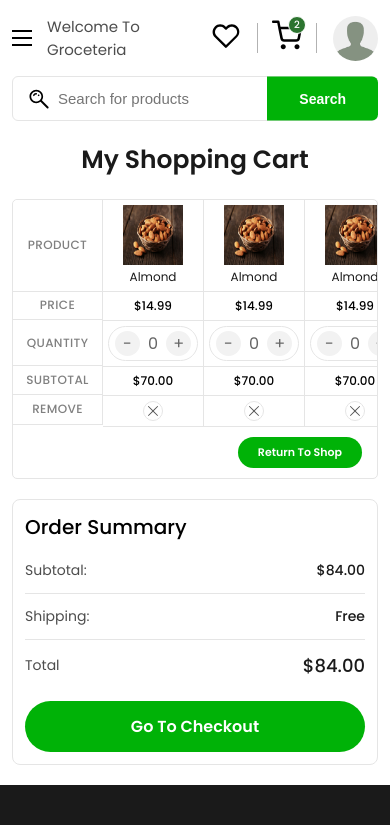
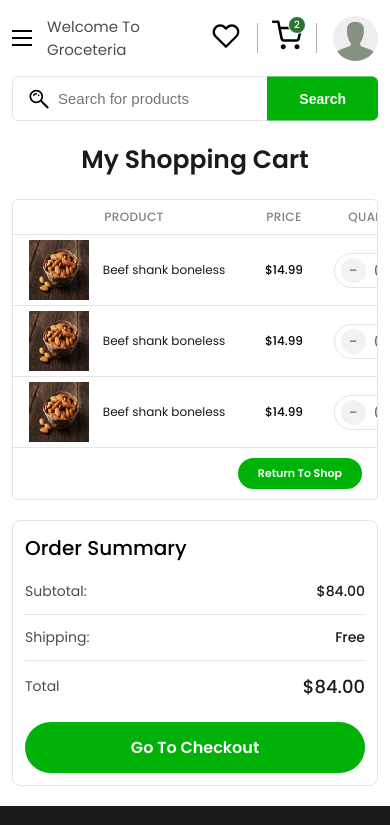
Before and after one commit to mukhammadalime/greceteria, a React (Create React App) app: page /my-cart in a window 390 px wide. Shown: the top 825 px of the page. Built offline with nearby package versions, Linux system fonts and the light colour scheme.

Commit message:
made cart page responsive

```diff
--- a/src/assets/sass/components/_address-book.scss
+++ b/src/assets/sass/components/_address-book.scss
@@ -150,9 +150,6 @@
       text-align: center;
     }
 
-    &__header-2 {
-    }
-
     &__item {
       padding: 1rem;
       h5 {
--- a/src/assets/sass/pages/_cart.scss
+++ b/src/assets/sass/pages/_cart.scss
@@ -9,11 +9,10 @@
     display: grid;
     border-radius: 0.5rem;
     border: 1px solid #e5e5e5;
-    position: relative;
+    overflow-x: scroll;
+    white-space: nowrap;
 
-    &--main {
-      border: unset;
-      display: flex;
+    &--table {
       overflow-x: scroll;
 
       &::-webkit-scrollbar {
@@ -25,73 +24,54 @@
         -ms-overflow-style: none; /* IE and Edge */
         scrollbar-width: none; /* Firefox */
       }
-    }
-  }
-
-  &__content--empty {
+      table {
+        border-spacing: 0;
         width: 100%;
-    height: 100%;
-    padding: 2rem;
         text-align: center;
 
-    h2 {
-      font-weight: 500;
-      font-size: 1.6rem;
-    }
-  }
-
-  &__head {
+        thead {
+          tr {
+            height: 4.7rem;
+            padding: 0 2.4rem;
             display: grid;
-    border-right: 1px solid #e5e5e5;
-    min-width: 10rem;
-    grid-template-rows: 14.1rem 4.1rem 6.7rem 4.1rem 4.1rem;
-    position: absolute;
-    border-top-left-radius: 0.5rem;
-    border-bottom-left-radius: 0.5rem;
-    background-color: #ffffff;
-    top: 0;
-    left: 0;
-    z-index: 3;
-
-    &--textbox {
-      display: flex;
+            gap: 1.5rem;
+            grid-template-columns:
+              minmax(27rem, 1fr) minmax(8rem, 1fr) minmax(13rem, 1fr)
+              minmax(8rem, 1fr) 2.4rem;
             align-items: center;
-      justify-content: center;
+            justify-content: start;
             border-bottom: 1px solid #e5e5e5;
 
-      h5 {
+            th {
               font-size: 1.4rem;
               line-height: 1.4rem;
               letter-spacing: 0.03em;
               font-weight: 500;
               color: #808080;
               text-transform: uppercase;
+              text-align: center;
+            }
+          }
+        }
       }
     }
   }
 
-  &__items-container {
-    display: flex;
-    margin-left: 10rem;
+  &__item {
+    padding: 1rem 2.4rem;
+    display: grid;
+    gap: 1.5rem;
+    grid-template-columns:
+      minmax(27rem, 1fr) minmax(8rem, 1fr) minmax(13rem, 1fr)
+      minmax(8rem, 1fr) 2.4rem;
+    align-items: center;
     border-bottom: 1px solid #e5e5e5;
-  }
-
-  &__item {
-    display: flex;
-    flex-direction: column;
-    align-items: center;
-
-    &:not(:last-child) {
-      border-right: 1px solid #e5e5e5;
-    }
 
     &--product {
       display: flex;
-      flex-direction: column;
+      flex-direction: row;
       align-items: center;
-      padding: 0.8rem 0 0.8rem;
-      width: 100%;
-      border-bottom: 1px solid #e5e5e5;
+      gap: 2rem;
 
       div,
       img {
@@ -104,37 +84,37 @@
         line-height: 2.4rem;
         color: #1a1a1a;
         font-weight: 400;
+
+        text-overflow: ellipsis;
+        overflow: hidden;
+        width: 15rem;
+        white-space: nowrap;
       }
     }
 
     &--price {
       width: 100%;
-      border-bottom: 1px solid #e5e5e5;
-      padding: 0.8rem 0;
 
       p {
         font-size: 1.6rem;
         font-weight: 500;
-        text-align: center;
       }
     }
 
     &--counter {
       width: 100%;
-      padding: 0.8rem;
       width: 100%;
-      border-bottom: 1px solid #e5e5e5;
+      display: flex;
+      justify-content: center;
+      align-items: center;
     }
 
     &--subtotal {
       width: 100%;
-      border-bottom: 1px solid #e5e5e5;
-      padding: 0.8rem 0;
 
       p {
         font-size: 1.6rem;
         font-weight: 500;
-        text-align: center;
       }
     }
 
@@ -143,7 +123,6 @@
       justify-content: center;
       align-items: center;
       height: 100%;
-      padding: 0.8rem 0;
 
       div {
         width: 2.4rem;
@@ -173,6 +152,18 @@
       text-decoration: none;
     }
   }
+
+  &__content--empty {
+    width: 100%;
+    height: 100%;
+    padding: 2rem;
+    text-align: center;
+
+    h2 {
+      font-weight: 500;
+      font-size: 1.6rem;
+    }
+  }
 }
 
 /// CART RESPONSIVE
@@ -185,23 +176,32 @@
   }
 
   @media (max-width: 600px) {
-    &__items-container {
-      margin-left: 9rem;
+    &__content--table {
+      table {
+        thead {
+          tr {
+            height: 3.5rem;
+            padding: 0 1.6rem;
+            grid-template-columns:
+              minmax(21rem, 1fr) minmax(6rem, 1fr) minmax(10rem, 1fr)
+              minmax(7rem, 1fr) 2.4rem;
+
+            th {
+              font-size: 1.2rem;
             }
-
-    &__head {
-      min-width: 9rem;
-      grid-template-rows: 9.15rem 2.85rem 4.6rem 2.85rem 3rem;
-
-      h5 {
-        font-size: 1.2rem;
+          }
+        }
       }
     }
 
     &__item {
+      grid-template-columns:
+        minmax(21rem, 1fr) minmax(6rem, 1fr) minmax(10rem, 1fr)
+        minmax(7rem, 1fr) 2.4rem;
+      padding: 0.5rem 1.6rem;
+
       &--product {
-        padding: 0.5rem 0 0.5rem;
-        gap: 0.3rem;
+        gap: 1rem;
 
         div,
         img {
@@ -212,6 +212,7 @@
         h5 {
           font-size: 1.2rem;
           line-height: unset;
+          width: 13rem;
         }
       }
 
@@ -219,19 +220,14 @@
         font-size: 1.2rem;
       }
 
-      &--price {
-        padding: 0.5rem 0;
-      }
-      &--counter {
-        padding: 0.5rem;
-      }
-      &--subtotal {
-        padding: 0.5rem 0;
-      }
+      // &--price {
+      // }
+      // &--counter {
+      // }
+      // &--subtotal {
+      // }
 
       &--delete {
-        padding: 0.5rem 0;
-
         div {
           height: 2rem;
           width: 2rem;
--- a/src/components/cart/CartHeader.tsx
+++ b/src/components/cart/CartHeader.tsx
@@ -1,14 +1,14 @@
-const items = ["Product", "Price", "Quantity", "Subtotal", "Remove"];
+const items = ["Product", "Price", "Quantity", "Subtotal"];
 
 const CartHeader = () => {
   return (
-    <div className="cart__head">
-      {items.map((item) => (
-        <div className="cart__head--textbox" key={item}>
-          <h5>{item}</h5>
-        </div>
-      ))}
-    </div>
+    <thead>
+      <tr>
+        {items.map((item) => (
+          <th>{item}</th>
+        ))}
+      </tr>
+    </thead>
   );
 };
 
--- a/src/components/cart/CartItem.tsx
+++ b/src/components/cart/CartItem.tsx
@@ -14,29 +14,30 @@ const CartItem = () => {
         />
       )}
 
-      <div className="cart__item">
-        <div className="cart__item--product">
+      <tr className="cart__item">
+        <td className="cart__item--product">
           <div>
             <img src="/assets/images/products/almond-1.jpeg" alt="" />
           </div>
-          <h5>Almond</h5>
-        </div>
-        <div className="cart__item--price">
+          <h5>Beef shank boneless</h5>
+        </td>
+
+        <td className="cart__item--price">
           <p>$14.99</p>
-        </div>
+        </td>
 
-        <div className="cart__item--counter">
+        <td className="cart__item--counter">
           <Counter />
-        </div>
-        <div className="cart__item--subtotal">
+        </td>
+        <td className="cart__item--subtotal">
           <p>$70.00</p>
-        </div>
-        <div className="cart__item--delete">
+        </td>
+        <td className="cart__item--delete">
           <div onClick={() => setWarningModal(true)}>
             <img src="/assets/icons/delete-icon.svg" alt="" />
           </div>
-        </div>
-      </div>
+        </td>
+      </tr>
     </>
   );
 };
--- a/src/pages/User/Cart.tsx
+++ b/src/pages/User/Cart.tsx
@@ -12,19 +12,17 @@ const Cart = () => {
 
         <div className="cart__content-container">
           <div className="cart__content">
-            <div className="cart__content--main">
-              <CartHeader />
+            <div className="cart__content--table">
+              <table>
+                <CartHeader />
+                <tbody>
+                  <CartItem />
+                  <CartItem />
+                  <CartItem />
+                </tbody>
+              </table>
+            </div>
 
-              <div className="cart__items-container">
-                <CartItem />
-                <CartItem />
-                <CartItem />
-                <CartItem />
-                <CartItem />
-                <CartItem />
-                <CartItem />
-              </div>
-            </div>
             <div className="cart__action">
               <Link to="/shop" className="button button-md return-to-shop">
                 Return To Shop
```
Lines whose indentation alone changed are shown as unchanged.
